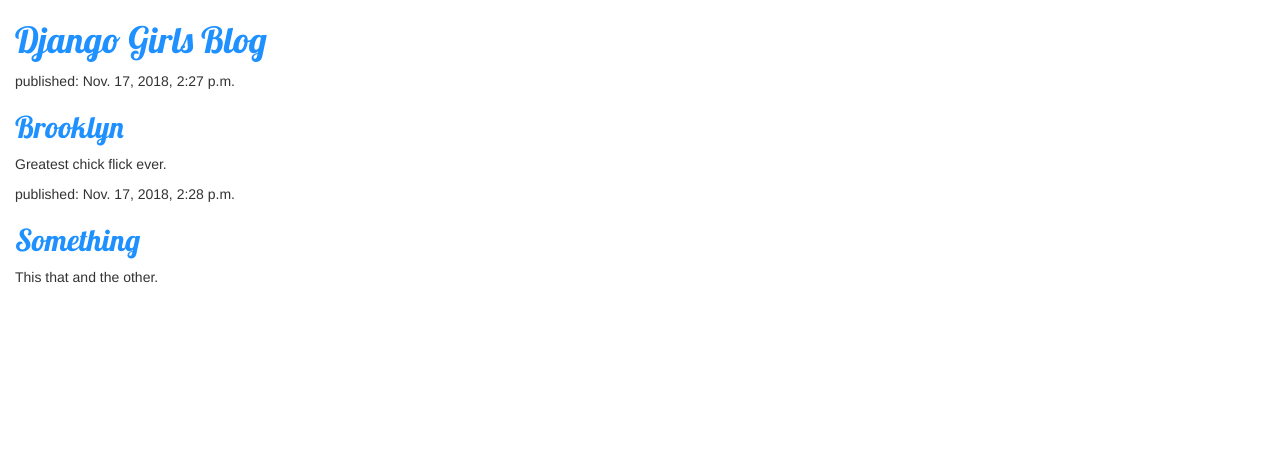
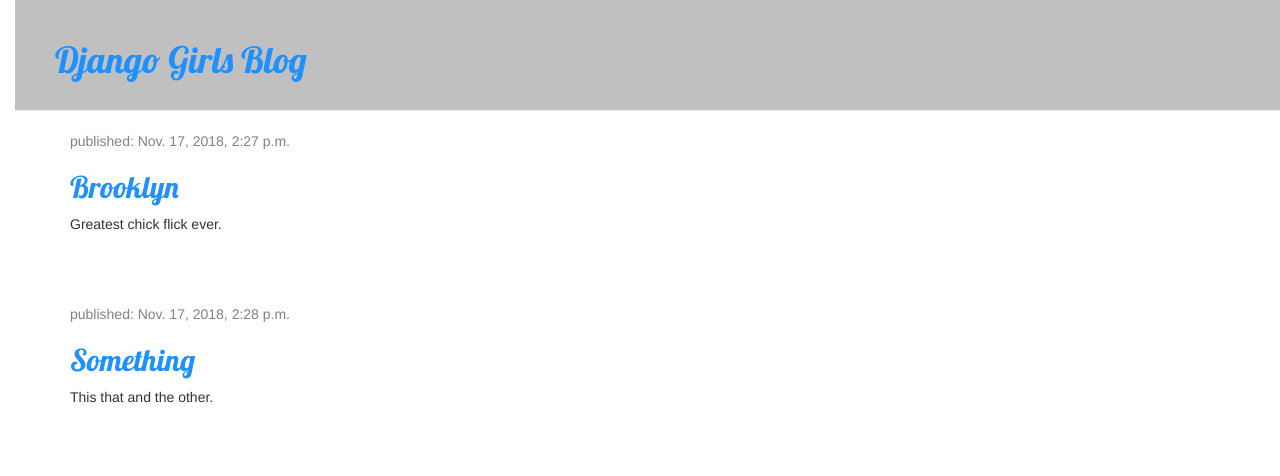
Before and after one commit to tytechortz/djangogirls-tutorial, a Django app: page / in a window 1280 px wide. Shown: the top 476 px of the page. Run offline with Django 3.2, Linux system fonts and the light colour scheme; data comes from the database, SQL or seed files in the repository; some libraries are stand-ins or nearby versions.

Commit message:
adds more styling

```diff
--- a/blog/static/css/blog.css
+++ b/blog/static/css/blog.css
@@ -3,7 +3,47 @@
     font-family: 'Lobster';
 }
 
-
 body {
     padding-left: 15px;
 }
+
+.page-header {
+    background-color: silver;
+    margin-top: 0;
+    padding: 20px 20px 20px 40px;
+}
+
+.content {
+    margin-left: 40px;
+}
+
+h1, h2, h3, h4 {
+    font-family: 'Lobster', cursive;
+}
+
+.date {
+    color: #828282;
+}
+
+.save {
+    float: right;
+}
+
+.post-form textarea, .post-form input {
+    width: 100%;
+}
+
+.top-menu, .top-menu:hover, .top-menu:visited {
+    color: #ffffff;
+    float: right;
+    font-size: 26pt;
+    margin-right: 20px;
+}
+
+.post {
+    margin-bottom: 70px;
+}
+
+.post h1 a, .post h1 a:visited {
+    color: #000000;
+}
--- a/blog/templates/blog/post_list.html
+++ b/blog/templates/blog/post_list.html
@@ -10,16 +10,24 @@
         <title>James's blog</title>
     </head>
     <body>
-        <div>
+        <div class="page-header">
             <h1><a href="/">Django Girls Blog</a></h1>
         </div>
+<div class="content container">
+    <div class="row">
+        <div class="col-md-8">
+            {% for post in posts %}
+                <div class="post">
+                    <div class="date">
+                        <p>published: {{ post.published_date }}</p>
+                    </div>
+                    <h2><a href="">{{ post.title }}</a></h2>
+                    <p>{{ post.text|linebreaksbr }}</p>
+                </div>
+            {% endfor %}
+        </div>
+    </div>
+</div>
 
-        {% for post in posts %}
-            <div>
-                <p>published: {{ post.published_date }}</p>
-                <h2><a href="">{{ post.title }}</a></h2>
-                <p>{{ post.text|linebreaksbr }}</p>
-            </div>
-        {% endfor %}
     </body>
 </html>
```
